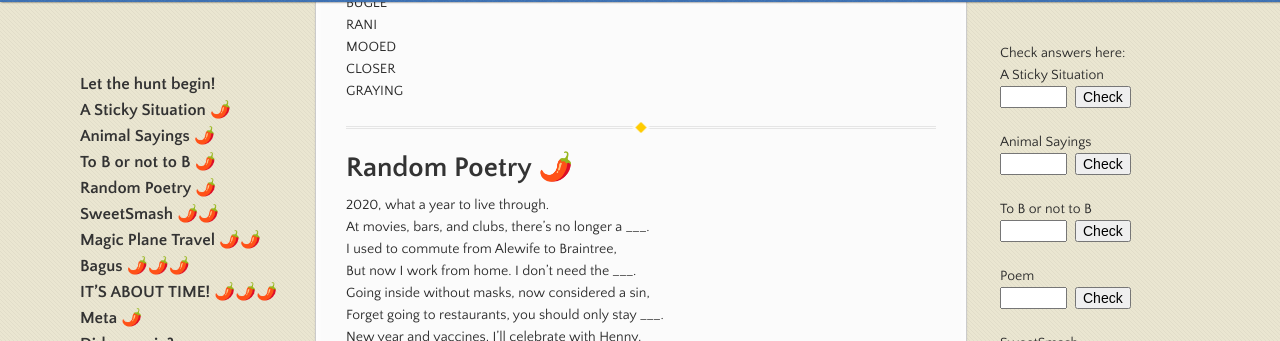
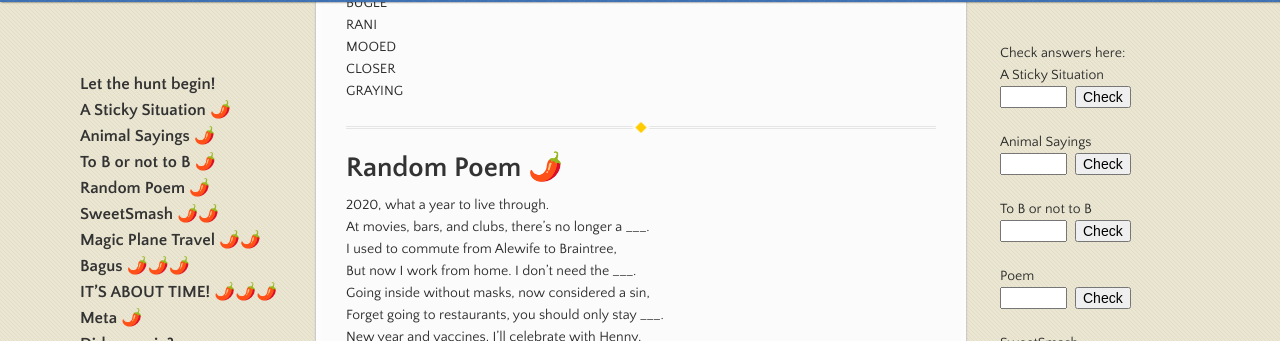
Before and after one commit to nro-bot/aprilhunt, a Jekyll site: the page built from Welcome to mini hunt!.md, in a window 1280 px wide and 900 px high, scrolled down 2503 px. Shown: the part 108-449 px from the top of the window. Built offline with Jekyll 4.4.1, drawn with Linux system fonts in a browser that asks for light colours; our own code applies the rules of GitHub Pages for plain Markdown files.

Commit message:
Welcome to mini hunt!.md

```diff
--- a/Welcome to mini hunt!.md
+++ b/Welcome to mini hunt!.md
@@ -82,7 +82,7 @@ GRAYING
 
 * * *
 
-# Random Poetry 🌶️
+# Random Poem 🌶️
 
 2020, what a year to live through.
 At movies, bars, and clubs, there’s no longer a \_\_\_.
```
